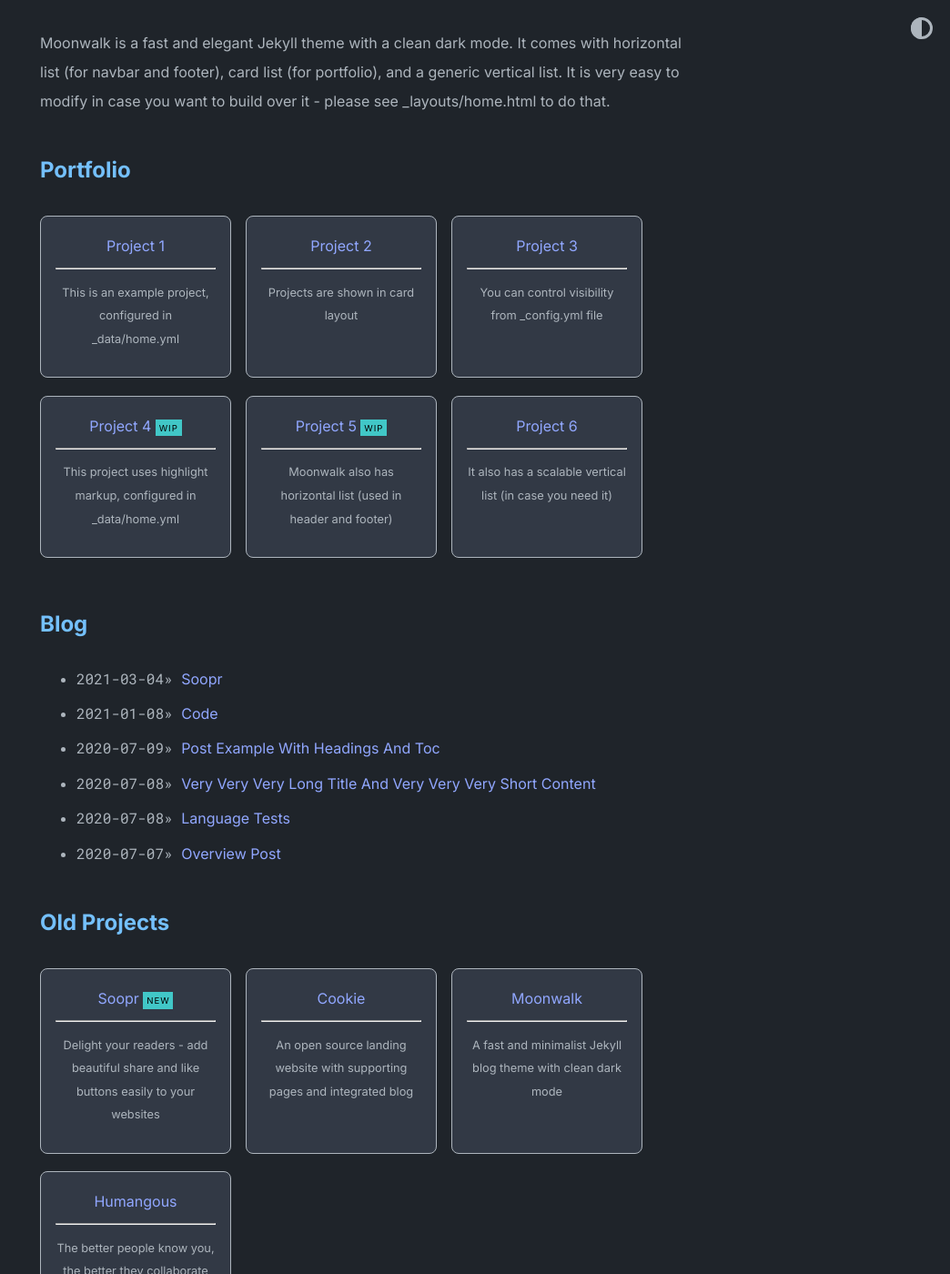
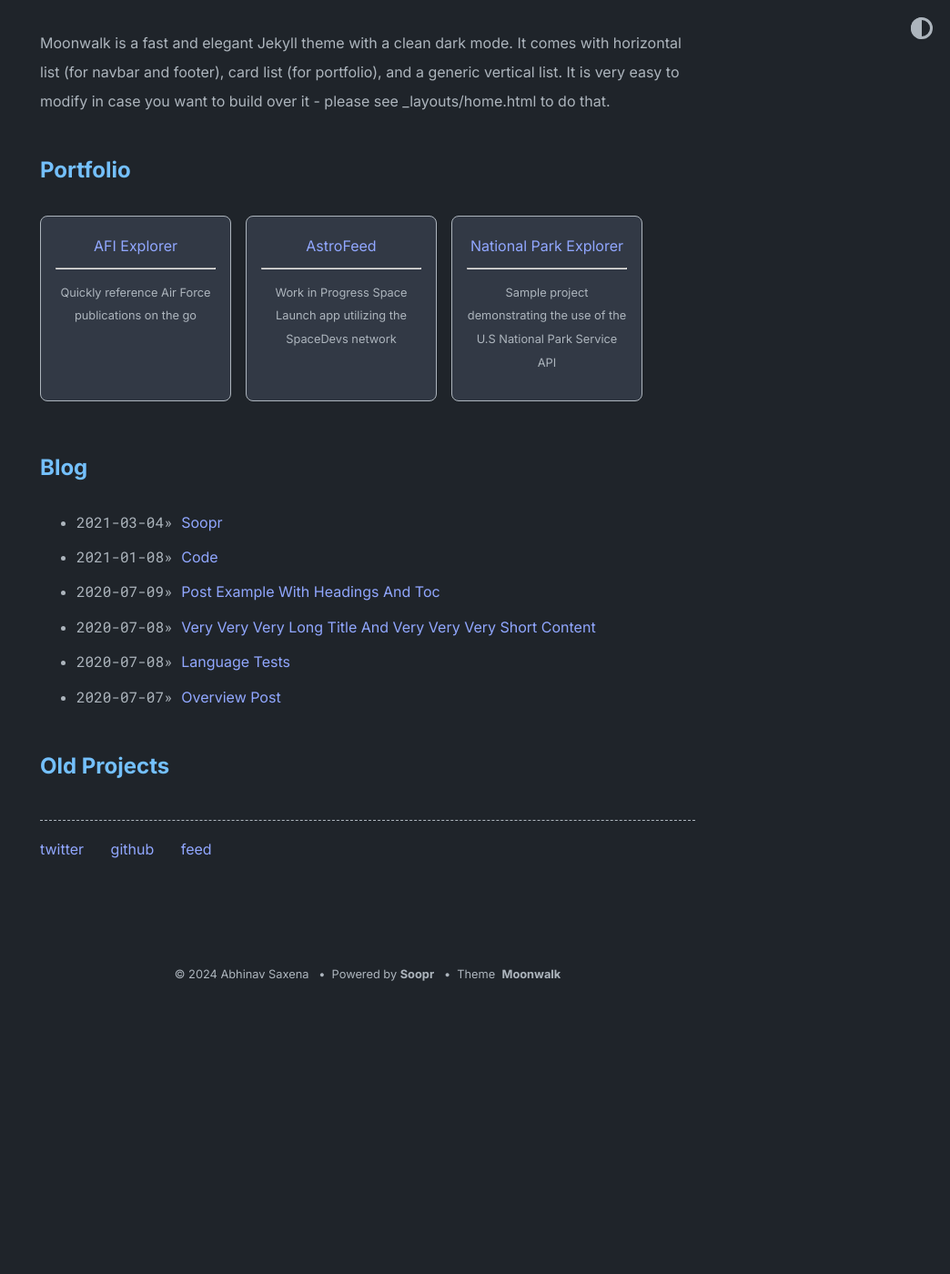
Before and after one commit to drewstephensdesigns/drewstephensdesigns.github.io, a Jekyll site: the page built from index.md, in a window 1280 px wide and 1400 px high, scrolled down 202 px. Shown: the whole window at 91% size, without its empty margins (236-1280 px from the left). Built offline with Jekyll 4.4.1, drawn with Linux system fonts in a browser that asks for light colours; after the commit the page ends 1298 px from its top, so only the background shows below that.

Commit message:
Update home.yml
added projects

```diff
--- a/_data/home.yml
+++ b/_data/home.yml
@@ -6,62 +6,62 @@ navbar_entries:
     url: blog
 
   - title: website
-    url: https://www.abhinav.co
+    url: https://github.com/drewstephensdesigns
 
 project_entries:
-  - title: Project 1
-    url: overview-post
-    desc: This is an example project, configured in _data/home.yml
+  - title: AFI Explorer
+    url: https://github.com/drewstephensdesigns/AFIExplorer/blob/master/README.md
+    desc: Quickly reference Air Force publications on the go
 
-  - title: Project 2
-    url: overview-post
-    desc: Projects are shown in card layout
+  - title: AstroFeed
+    url: https://github.com/drewstephensdesigns/AstroFeed
+    desc: Work in Progress Space Launch app utilizing the SpaceDevs network
 
-  - title: Project 3
-    url: overview-post
-    desc: You can control visibility from _config.yml file
+  - title: National Park Explorer
+    url: ohttps://github.com/drewstephensdesigns/ParkExplorer/blob/main/README.md
+    desc: Sample project demonstrating the use of the U.S National Park Service API
 
-  - title: Project 4
-    url: overview-post
-    desc: This project uses highlight markup, configured in _data/home.yml
-    highlight: WIP
+#  - title: Project 4
+#    url: overview-post
+#    desc: This project uses highlight markup, configured in _data/home.yml
+#    highlight: WIP
 
-  - title: Project 5
-    url: overview-post
-    desc: Moonwalk also has horizontal list (used in header and footer)
-    highlight: WIP
+#  - title: Project 5
+#    url: overview-post
+#    desc: Moonwalk also has horizontal list (used in header and footer)
+#    highlight: WIP
 
-  - title: Project 6
-    url: overview-post
-    desc: It also has a scalable vertical list (in case you need it)
+#  - title: Project 6
+#    url: overview-post
+#    desc: It also has a scalable vertical list (in case you need it)
 
-old_project_entries:
-  - title: Soopr
-    url: https://www.soopr.co
-    desc: Delight your readers - add beautiful share and like buttons easily to your websites
-    highlight: NEW
+#old_project_entries:
+#  - title: Soopr
+#    url: https://www.soopr.co
+#    desc: Delight your readers - add beautiful share and like buttons easily to your websites
+#    highlight: NEW
 
-  - title: Cookie
-    url: https://github.com/abhinavs/cookie
-    desc: An open source landing website with supporting pages and integrated blog
+#  - title: Cookie
+#    url: https://github.com/abhinavs/cookie
+#    desc: An open source landing website with supporting pages and integrated blog
 
-  - title: Moonwalk
-    url: https://github.com/abhinavs/moonwalk
-    desc: A fast and minimalist Jekyll blog theme with clean dark mode
+#  - title: Moonwalk
+#    url: https://github.com/abhinavs/moonwalk
+#    desc: A fast and minimalist Jekyll blog theme with clean dark mode
 
-  - title: Humangous
-    url: https://www.humangous.co
-    desc: The better people know you, the better they collaborate
+#  - title: Humangous
+#    url: https://www.humangous.co
+#    desc: The better people know you, the better they collaborate
 
 footer_entries:
-  - title: abhinav's homepage
-    url: https://www.abhinav.co
+ # - title: abhinav's homepage
+ #   url: https://www.abhinav.co
 
   - title: twitter
-    url: https://twitter.com/abhinav
+    url: https://twitter.com/coding_drew
 
   - title: github
-    url: https://github.com/abhinavs
+    url: https://github.com/drewstephensdesigns
 
   - title: feed
     url: feed.xml
```
